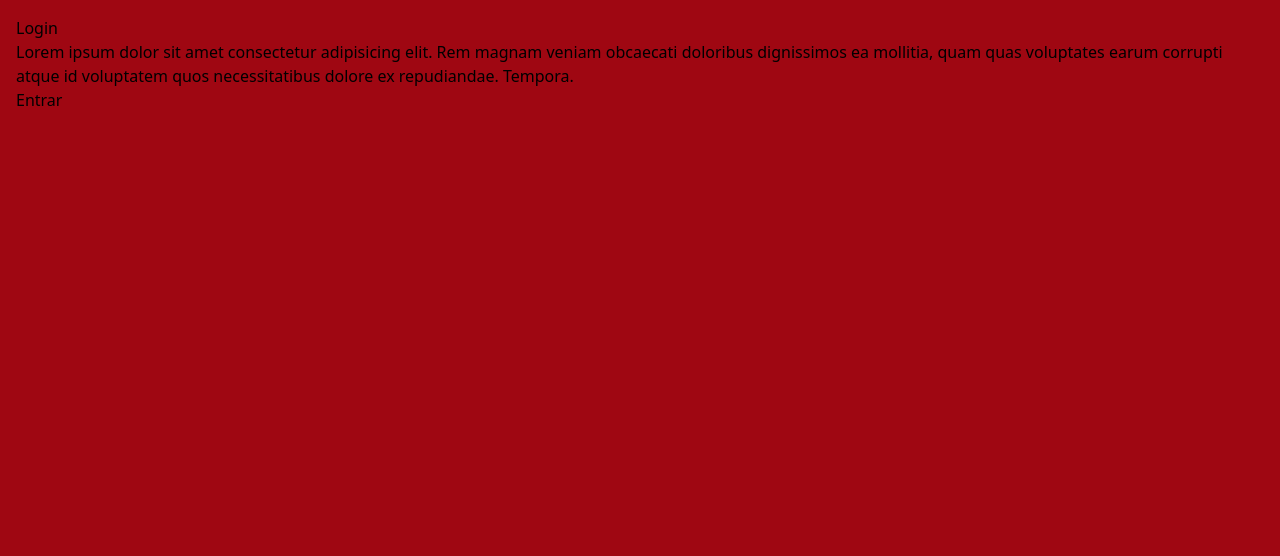
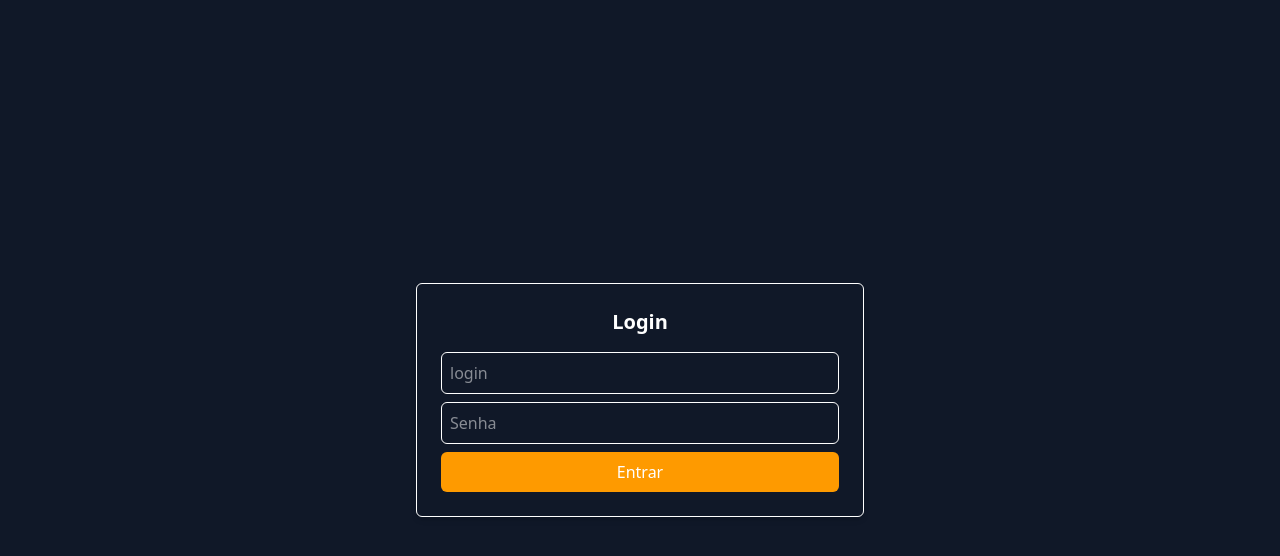
Before and after one commit to olvvikitor/DrAutoParts-Admin, a React (Vite) app: page / in a window 1280 px wide. Shown: the top 556 px of the page. Built offline with nearby package versions, Linux system fonts and the light colour scheme.

Commit message:
authContext, login, useAuth and protectedRouter

```diff
--- a/src/App.jsx
+++ b/src/App.jsx
@@ -1,10 +1,15 @@
 import { AppRoutes } from "./routes/AppRoutes"
-
+import { ThemeProvider } from "./contexts/ThemeContext"
+import { AuthProvider } from "./contexts/AuthContext"
 export default function App() {
 
   return (
     <>
-      <AppRoutes />
+      <AuthProvider>
+        <ThemeProvider>
+          <AppRoutes />
+        </ThemeProvider>
+      </AuthProvider>
     </>
   )
 }
--- a/src/components/header/Header.jsx
+++ b/src/components/header/Header.jsx
@@ -1,9 +1,18 @@
+// src/components/Header.jsx
 import { RxActivityLog, RxSun, RxMoon, RxExit } from "react-icons/rx";
 import { useTheme } from "../../hooks/useTheme";
-import { Link } from "react-router";
+import { useAuthContext } from "../../contexts/AuthContext";
+import { useNavigate } from "react-router";
 
-export default function Header ({ toggleSidebar }) {
+export default function Header({ toggleSidebar }) {
+    const { logout } = useAuthContext();
     const { theme, toggleTheme } = useTheme();
+    const navigate = useNavigate();
+
+    const handleLogout = () => {
+        logout();
+        navigate("/");
+    };
 
     return (
         <div className="flex flex-wrap justify-between items-center bg-white p-3 dark:bg-gray-900 transition-all duration-600">
@@ -18,13 +27,12 @@ export default function Header ({ toggleSidebar }) {
                     className="p-2 rounded-full border border-zinc-400 dark:border-zinc-600 cursor-pointer">
                     {theme === "dark" ? <RxSun size={20} /> : <RxMoon size={20} />}
                 </button>
-            <Link to="/">
-                <button className="border border-zinc-400 rounded-xl p-2 cursor-pointer">
+                <button
+                    onClick={handleLogout}
+                    className="border border-zinc-400 rounded-xl p-2 cursor-pointer">
                     <RxExit size={20} />
                 </button>
-            </Link>
             </div>
         </div>
-
     );
-};
+}
--- /dev/null
+++ b/src/components/protected/ProtectedRouter.jsx
@@ -0,0 +1,19 @@
+// src/components/ProtectedRouter.jsx
+import { Navigate, Outlet } from "react-router";
+import { useAuthContext } from "../../contexts/AuthContext";
+
+export default function ProtectedRouter() {
+    const { isAuthenticated, loading } = useAuthContext();
+
+    if (loading) {
+        return <div className="text-white text-center">Carregando...</div>; // Exibe um loader enquanto verifica a autenticação
+    }
+
+    // Se não estiver autenticado, redireciona para a página de login
+    if (!isAuthenticated) {
+        return <Navigate to="/" replace />;
+    }
+
+    // Se estiver autenticado, renderiza as rotas filhas
+    return <Outlet />;
+}
--- /dev/null
+++ b/src/config/api.js
@@ -0,0 +1,45 @@
+// src/config/api.js
+export const API_URLS = {
+    AUTH: {
+        LOGIN: "/api/v1/admin/auth", // URL de autenticação
+    },
+    PRODUCT: {
+        CREATE: "/api/v1/products/new",
+        GET_ALL: "/api/v1/products/all",
+        GET_BY_ID: "/api/v1/products/{id}",
+        SEARCH: "/api/v1/products",
+        UPDATE: "/api/v1/products/update/{id}",
+    },
+    CATEGORY: {
+        CREATE: "/api/v1/category/new",
+        GET_BY_ID: "/api/v1/category/{id}",
+        UPDATE: "/api/v1/category/{id}",
+        DELETE: "/api/v1/category/{id}",
+        GET_BY_NAME: "/api/v1/category/{name}",
+        GET_ALL: "/api/v1/category",
+    },
+    MODELO: {
+        CREATE: "/api/v1/modelo/new",
+        GET_ALL: "/api/v1/modelo",
+        GET_BY_ID: "/api/v1/modelo/{id}",
+        UPDATE: "/api/v1/modelo/{id}",
+        DELETE: "/api/v1/modelo/{id}",
+        GET_BY_NAME: "/api/v1/modelo/name/{name}",
+    },
+    FORNECEDOR: {
+        CREATE: "/api/v1/fornecedor/new",
+        GET_ALL: "/api/v1/fornecedor",
+        GET_BY_ID: "/api/v1/fornecedor/{id}",
+        UPDATE: "/api/v1/fornecedor/{id}",
+        DELETE: "/api/v1/fornecedor/{id}",
+        GET_BY_NAME: "/api/v1/fornecedor/{name}",
+        GET_BY_CODE: "/api/v1/fornecedor/{code}",
+    },
+    CART: {
+        ADD_ITEM: "/api/v1/cartItem/add",
+        GET_CONTENT: "/api/v1/cartItem/content",
+    },
+};
+
+// URL base da API
+export const BASE_URL = "https://dr-auto-parts-backend.onrender.com";
--- /dev/null
+++ b/src/contexts/AuthContext.jsx
@@ -0,0 +1,28 @@
+// src/contexts/AuthContext.js
+import { createContext, useContext } from 'react';
+import { useAuth } from '../hooks/useAuth';
+
+export const AuthContext = createContext();
+
+export const AuthProvider = ({ children }) => {
+    const auth = useAuth();
+
+    if (auth.loading) {
+        return (
+            <div className="flex items-center justify-center h-screen bg-gray-900">
+                <div className="text-white text-center">
+                    <p>Carregando...</p>
+                    {/* Adicione um spinner ou animação aqui, se desejar */}
+                </div>
+            </div>
+        );
+    }
+
+    return (
+        <AuthContext.Provider value={auth}>
+            {children}
+        </AuthContext.Provider>
+    );
+};
+
+export const useAuthContext = () => useContext(AuthContext);
--- /dev/null
+++ b/src/hooks/useAuth.js
@@ -0,0 +1,30 @@
+import { useState, useEffect } from 'react';
+
+export const useAuth = () => {
+    const [isAuthenticated, setIsAuthenticated] = useState(false);
+    const [token, setToken] = useState(null);
+    const [loading, setLoading] = useState(true);
+
+    useEffect(() => {
+        const storedToken = localStorage.getItem('authTokenAdm');
+        if (storedToken) {
+            setToken(storedToken);
+            setIsAuthenticated(true);
+        }
+        setLoading(false);
+    }, []);
+
+    const login = (newToken) => {
+        localStorage.setItem('authTokenAdm', newToken);
+        setToken(newToken);
+        setIsAuthenticated(true);
+    };
+
+    const logout = () => {
+        localStorage.removeItem('authTokenAdm');
+        setToken(null);
+        setIsAuthenticated(false);
+    };
+
+    return { isAuthenticated, token, login, logout, loading };
+};
--- a/src/layouts/LoginLayout.jsx
+++ b/src/layouts/LoginLayout.jsx
@@ -3,9 +3,9 @@ import { Outlet } from 'react-router'; // Importe o Outlet
 
 export default function LoginLayout() {
   return (
-    <div className="min-h-screen flex flex-row bg-red-800">
-      <main className="flex-1 px-4 py-4">
-        <Outlet /> {/* Renderiza o conteúdo da rota aninhada aqui */}
+    <div className="h-screen flex flex-row ">
+      <main className="flex-1">
+        <Outlet />
       </main>
     </div>
   );
--- a/src/main.jsx
+++ b/src/main.jsx
@@ -1,14 +1,11 @@
 import { StrictMode } from 'react'
 import { createRoot } from 'react-dom/client'
 import { BrowserRouter } from 'react-router'
-import { ThemeProvider } from './contexts/ThemeContext.jsx'
 import './index.css'
 import App from './App.jsx'
 
 createRoot(document.getElementById('root')).render(
   <BrowserRouter>
-    <ThemeProvider>
       <App />
-    </ThemeProvider>
   </BrowserRouter>,
 )
--- a/src/pages/login/Login.jsx
+++ b/src/pages/login/Login.jsx
@@ -1,19 +1,108 @@
-import React from 'react';
-import { Link } from 'react-router';
+// src/components/Login.jsx
+import { useState } from "react";
+import { useNavigate } from "react-router";
+import { useAuthContext } from "../../contexts/AuthContext";
+import axios from "axios";
+import { API_URLS, BASE_URL } from "../../config/api";
+
 export default function Login() {
+    const { login, loading: authLoading } = useAuthContext(); // Adicione o estado loading
+    const navigate = useNavigate();
 
+    const [formData, setFormData] = useState({
+        login: "",
+        password: ""
+    });
 
+    const [error, setError] = useState("");
+    const [success, setSuccess] = useState(null);
+    const [isSubmitting, setIsSubmitting] = useState(false); // Estado para o carregamento do formulário
+
+    const handleChange = (e) => {
+        const { name, value } = e.target;
+        setFormData((prevData) => ({
+            ...prevData,
+            [name]: value
+        }));
+    };
+
+    const handleSubmit = async (e) => {
+        e.preventDefault();
+        setIsSubmitting(true); // Inicia o carregamento do formulário
+        setError("");
+        setSuccess(null);
+
+        try {
+            const response = await axios.post(
+                `${BASE_URL}${API_URLS.AUTH.LOGIN}`,
+                formData
+            );
+
+            console.log("response: ", response);
+
+            const { token } = response.data;
+            login(token);
+
+            console.log("Adm logado:", response.data);
+            setSuccess("Login realizado com sucesso!");
+            setError(null);
+
+            navigate("/home");
+        } catch (err) {
+            console.error("Erro ao fazer login:", err.response?.data || err);
+            setError(err.response?.data?.message || "Erro ao realizar login");
+            setSuccess(null);
+        } finally {
+            setIsSubmitting(false); // Finaliza o carregamento do formulário
+        }
+    };
+
+    // Exibe o indicador de carregamento enquanto o useAuth está verificando a autenticação
+    if (authLoading) {
+        return (
+            <div className="flex items-center justify-center h-full bg-gray-900">
+                <div className="text-white text-center">
+                    <p>Carregando...</p>
+                </div>
+            </div>
+        );
+    }
 
     return (
-        <>
-            <h1>Login</h1>
-            <p>
-                Lorem ipsum dolor sit amet consectetur adipisicing elit. Rem magnam veniam obcaecati doloribus dignissimos ea mollitia, quam quas voluptates earum corrupti atque id voluptatem quos necessitatibus dolore ex repudiandae. Tempora.
-            </p>
+        <div className="flex items-center justify-center h-full bg-gray-900">
+            <div className="w-full max-w-md p-6 border border-white rounded-md shadow-md">
+                <h1 className="text-xl font-bold mb-4 text-center text-white">Login</h1>
 
-            <Link to="/home">
-                <button >Entrar</button>
-            </Link>
-        </>
+                <form onSubmit={handleSubmit} className="flex flex-col gap-2">
+                    <input
+                        className="border border-white p-2 rounded-md text-white bg-transparent"
+                        type="text"
+                        name="login"
+                        placeholder="login"
+                        value={formData.login}
+                        onChange={handleChange}
+                        required
+                    />
+                    <input
+                        className="border border-white p-2 rounded-md text-white bg-transparent"
+                        type="password"
+                        name="password"
+                        placeholder="Senha"
+                        value={formData.password}
+                        onChange={handleChange}
+                        required
+                    />
+                    {error && <p className="text-red-500">{error}</p>}
+                    {success && <p className="text-green-500">{success}</p>}
+                    <button
+                        className="bg-amber-500 text-white p-2 rounded-md hover:bg-blue-700 hover:cursor-pointer disabled:opacity-50"
+                        type="submit"
+                        disabled={isSubmitting} // Desabilita o botão durante o carregamento
+                    >
+                        {isSubmitting ? "Carregando..." : "Entrar"}
+                    </button>
+                </form>
+            </div>
+        </div>
     );
 }
--- a/src/routes/AppRoutes.jsx
+++ b/src/routes/AppRoutes.jsx
@@ -1,9 +1,12 @@
+// src/routes/AppRoutes.jsx
 import { Routes, Route } from 'react-router';
 import LoginLayout from '../layouts/LoginLayout';
 import DefaultLayout from '../layouts/DefaultLayout';
 import Login from '../pages/login/Login';
-import Home from '../pages/home/Home'
+import Home from '../pages/home/Home';
 import Product from '../pages/Product/Product';
+import ProtectedRouter from '../components/protected/ProtectedRouter'; // Importe o ProtectedRouter
+
 export function AppRoutes() {
     return (
         <Routes>
@@ -12,10 +15,12 @@ export function AppRoutes() {
                 <Route path="/" element={<Login />} />
             </Route>
 
-            {/* Outras rotas com DefaultLayout */}
+            {/* Rotas protegidas com DefaultLayout */}
             <Route element={<DefaultLayout />}>
-                <Route path="/home" element={<Home />} />
-                <Route path="/Product" element={<Product />} />
+                <Route element={<ProtectedRouter />}> {/* Protege as rotas filhas */}
+                    <Route path="/home" element={<Home />} />
+                    <Route path="/product" element={<Product />} />
+                </Route>
             </Route>
         </Routes>
     );
```
Lines whose indentation alone changed are shown as unchanged.
